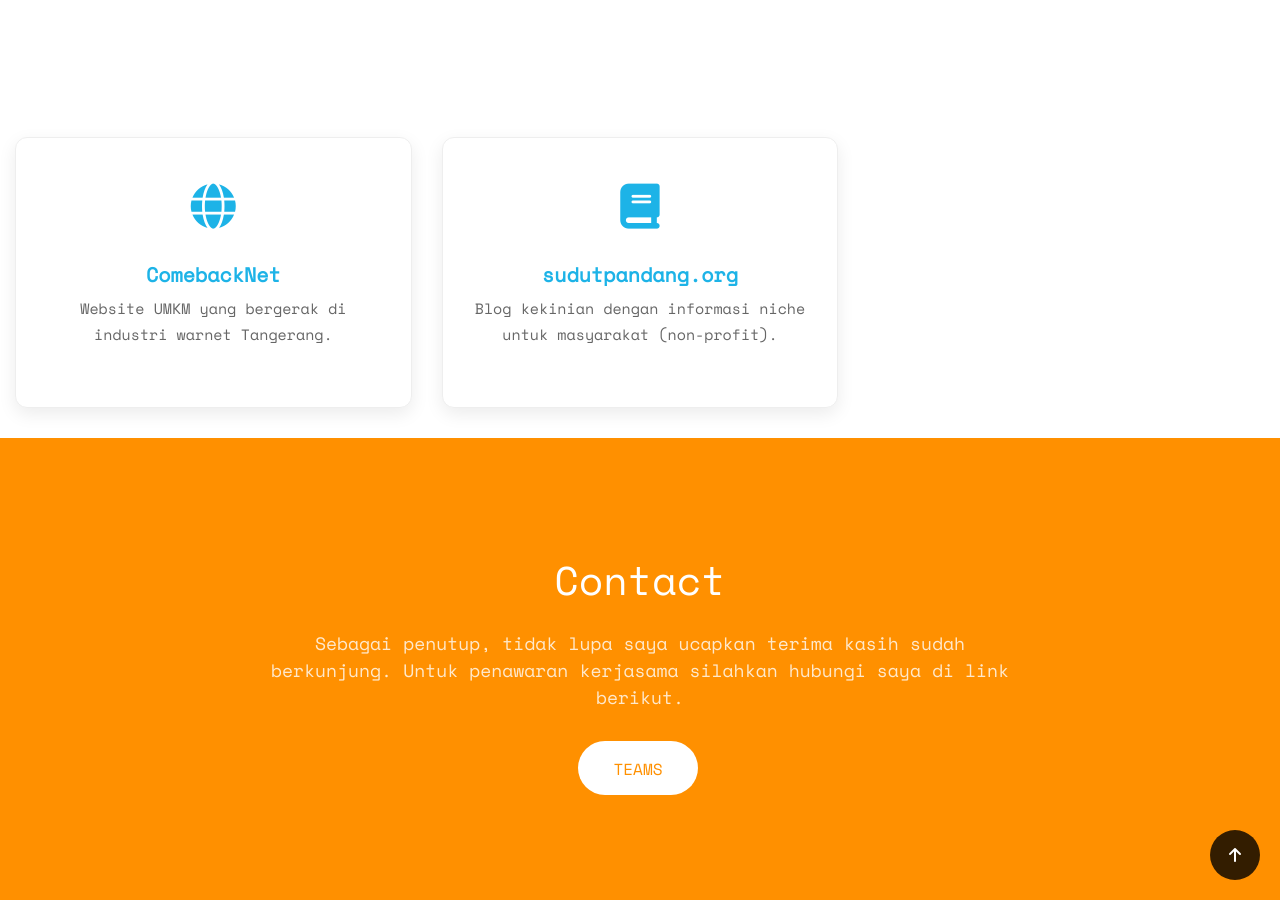
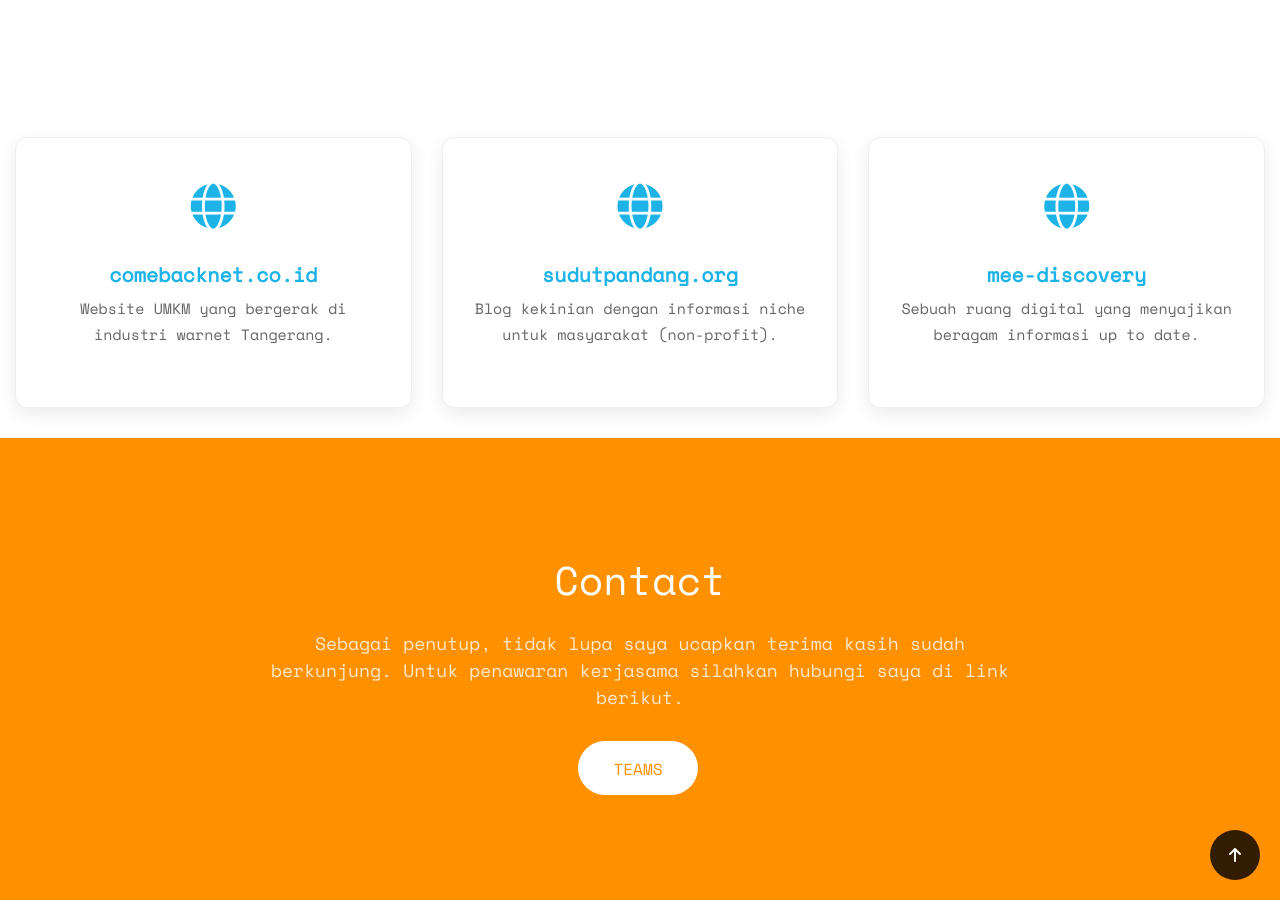
Before and after one commit to darmabyu/darmabyu.github.io, a Jekyll site: the page index.html, which Jekyll copies as it is, in a window 1280 px wide and 900 px high, scrolled down 2576 px. Built offline with Jekyll 4.4.1, drawn with Linux system fonts in a browser that asks for light colours; some web fonts are replaced; a style sheet for code colours, icons or effects is not loaded.

Commit message:
Update index.html

```diff
--- a/index.html
+++ b/index.html
@@ -220,7 +220,7 @@
     <div class="portfolio-icon">
       <i class="fa-solid fa-globe"></i>
     </div>
-    <h3><a href="https://comebacknet.com" target="_blank">ComebackNet</a></h3>
+    <h3><a href="https://comebacknet.co.id/" target="_blank">comebacknet.co.id</a></h3>
     <p>Website UMKM yang bergerak di industri warnet Tangerang.</p>
   </div>
 </div>
@@ -228,10 +228,20 @@
 <div class="col-md-4 col-sm-6">
   <div class="portfolio-card no-image">
     <div class="portfolio-icon">
-      <i class="fa-solid fa-book"></i>
+      <i class="fa-solid fa-globe"></i>
     </div>
-    <h3><a href="https://sudutpandang.org" target="_blank">sudutpandang.org</a></h3>
+    <h3><a href="https://sudutpandang.org/" target="_blank">sudutpandang.org</a></h3>
     <p>Blog kekinian dengan informasi niche untuk masyarakat (non-profit).</p>
+  </div>
+</div>
+
+<div class="col-md-4 col-sm-6">
+  <div class="portfolio-card no-image">
+    <div class="portfolio-icon">
+      <i class="fa-solid fa-globe"></i>
+    </div>
+    <h3><a href="https://sites.google.com/view/mee-discovery/" target="_blank">mee-discovery</a></h3>
+    <p>Sebuah ruang digital yang menyajikan beragam informasi up to date.</p>
   </div>
 </div>
 
```
